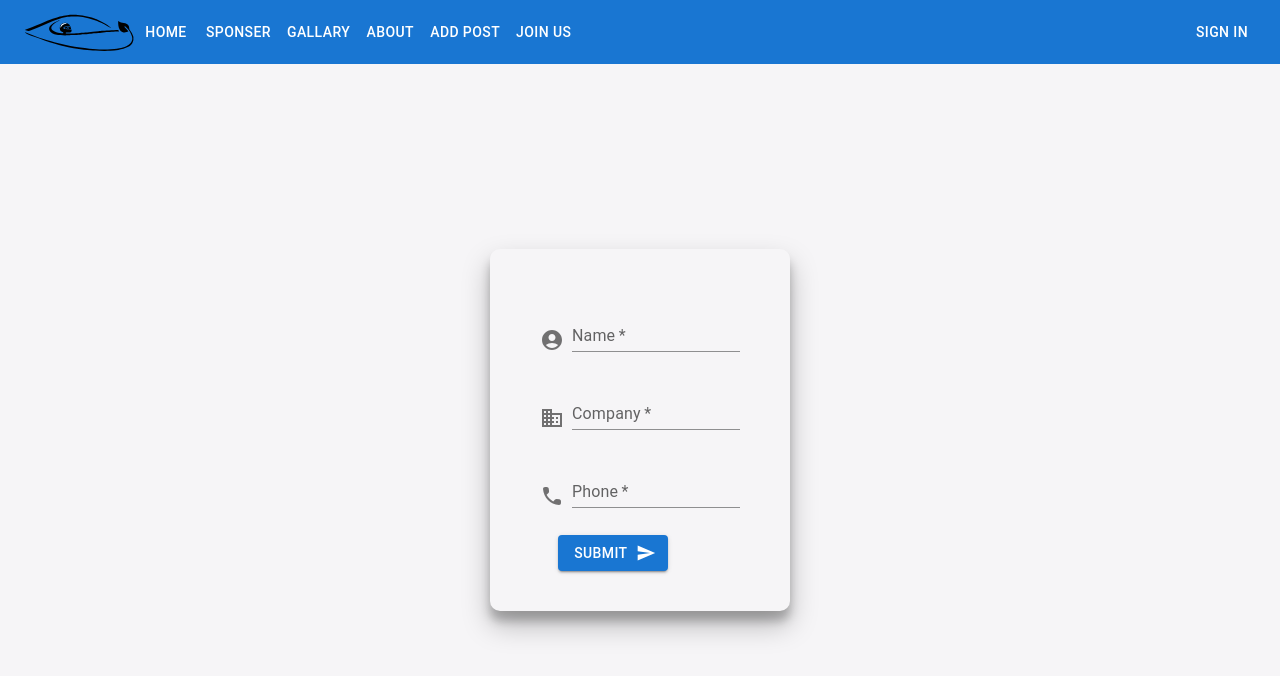
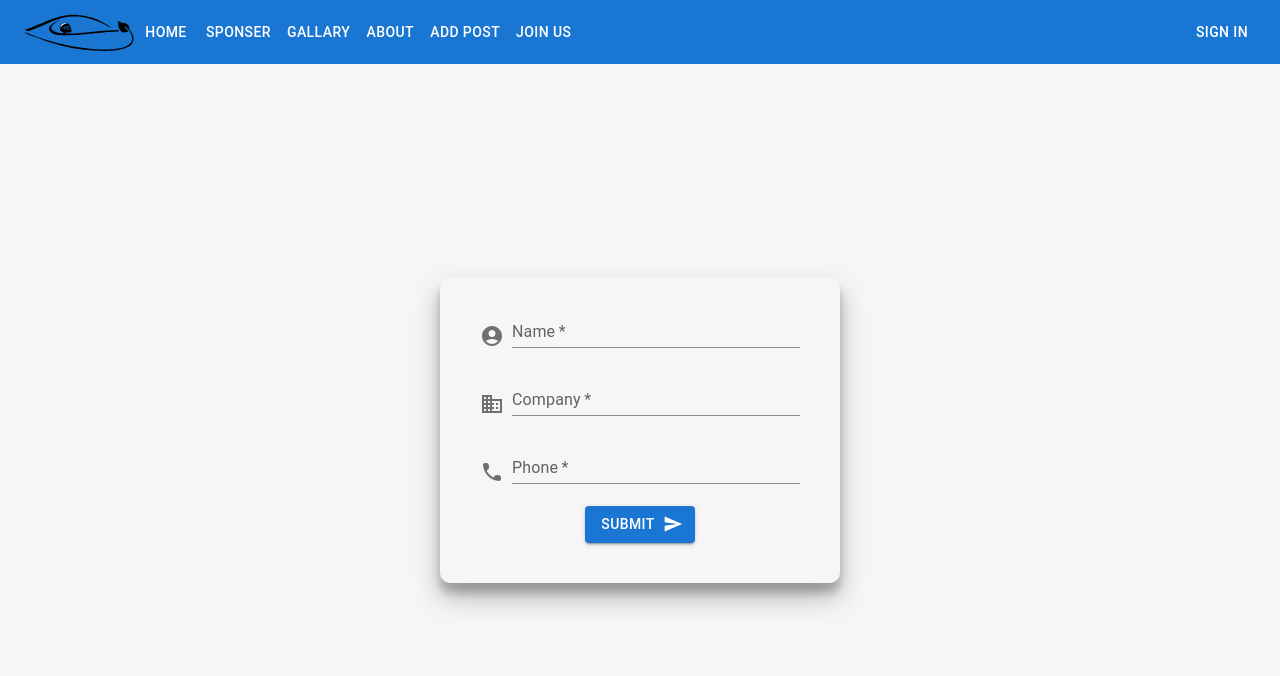
Before and after one commit to nouralmulhem/Shell-Frontend, a React (Create React App) app: page /Sponser in a window 1280 px wide. Shown: the top 676 px of the page. Built offline with nearby package versions, Linux system fonts and the light colour scheme.

Commit message:
Sponser Form Done

```diff
--- a/src/Components/Sponser/BeSponser/BeSponser.jsx
+++ b/src/Components/Sponser/BeSponser/BeSponser.jsx
@@ -12,8 +12,6 @@ import {
   BoxObj, FirstRow, InputConatiner, Row, SubmitConatiner,
   // Upload,
 } from './style';
-
-const widthInput = 200;
 
 export default function BeSponser() {
   const [name, setName] = useState('');
@@ -70,7 +68,7 @@ export default function BeSponser() {
     <div className="FormHeader">
       <BoxObj onSubmit={handleClick}>
         <FirstRow>
-          <InputConatiner sx={{ width: widthInput }}>
+          <InputConatiner>
             <AccountCircle sx={{ color: 'action.active', mr: 1 }} />
             <TextField
               label="Name"
@@ -83,7 +81,7 @@ export default function BeSponser() {
               InputProps={{ inputProps: { min: 1, max: 50 } }}
             />
           </InputConatiner>
-          <InputConatiner sx={{ width: widthInput }}>
+          <InputConatiner>
             <BusinessIcon sx={{ color: 'action.active', mr: 1 }} />
             <TextField
               label="Company"
@@ -98,7 +96,7 @@ export default function BeSponser() {
           </InputConatiner>
         </FirstRow>
         <Row>
-          <InputConatiner sx={{ width: widthInput }}>
+          <InputConatiner>
             <LocalPhoneRoundedIcon sx={{ color: 'action.active', mr: 1 }} />
             <TextField
               label="Phone"
@@ -110,7 +108,7 @@ export default function BeSponser() {
               error={error && (phone?.length <= 0 || phone === undefined)}
             />
           </InputConatiner>
-          <SubmitConatiner sx={{ width: widthInput }}>
+          <SubmitConatiner>
             <Button variant="contained" endIcon={<SendIcon />} type="submit">
               Submit
             </Button>
--- a/src/Components/Sponser/BeSponser/style.js
+++ b/src/Components/Sponser/BeSponser/style.js
@@ -1,7 +1,6 @@
 import { styled } from '@mui/material/styles';
 import {
   Box,
-  Button, TextareaAutosize, TextField,
 } from '@mui/material';
 
 export const BoxObj = styled('form')(() => ({
@@ -11,25 +10,8 @@ export const BoxObj = styled('form')(() => ({
   alignItems: 'center',
   boxShadow: '0 14px 28px rgba(0,0,0,0.25), 0 10px 10px rgba(0,0,0,0.22);',
   borderRadius: 10,
-  padding: '40px 20px',
-}));
-export const Title = styled(TextField)(() => ({
-  width: '80%',
-  height: '10%',
-  marginBottom: 30,
-}));
-
-export const Description = styled(TextareaAutosize)(() => ({
-  width: '80%',
-  marginBottom: 30,
-  fontSize: 15,
-  fontFamily: 'inherit',
-  padding: 10,
-}));
-
-export const Upload = styled(Button)(() => ({
-  width: '80%',
-  marginBottom: 30,
+  padding: '13px 20px 40px',
+  width: 400,
 }));
 
 export const Row = styled(Box)(() => ({
@@ -38,39 +20,31 @@ export const Row = styled(Box)(() => ({
   minWidth: 'fit-content',
   alignItems: 'center',
   flexDirection: 'column',
-
+  width: 'inherit',
 }));
 export const FirstRow = styled(Box)(() => ({
+  width: 'inherit',
   display: 'flex',
   justifyContent: 'space-evenly',
   minWidth: 'fit-content',
-  alignItems: 'baseline',
+  alignItems: 'center',
   flexDirection: 'column',
 }));
 
-export const Container = styled(Box)(() => ({
-  display: 'flex',
-  flexDirection: 'column',
-  justifyContent: 'center',
-  marginLeft: '5%',
-  marginRight: '5%',
-  '& > :not(style)': { m: 8 },
-}));
 export const InputConatiner = styled(Box)(() => ({
   display: 'flex',
   alignItems: 'flex-end',
   m: 4,
   margin: ' 0px 30px',
-  marginTop: 15,
-  marginBottom: 15,
+  marginTop: 10,
+  marginBottom: 10,
   flexDirection: 'initial',
-
+  width: '80%',
 }));
 export const SubmitConatiner = styled(Box)(() => ({
   display: 'flex',
   alignItems: 'center',
   m: 4,
   margin: ' 0px 30px',
-  paddingLeft: '7%',
   paddingTop: '12px',
 }));
```
